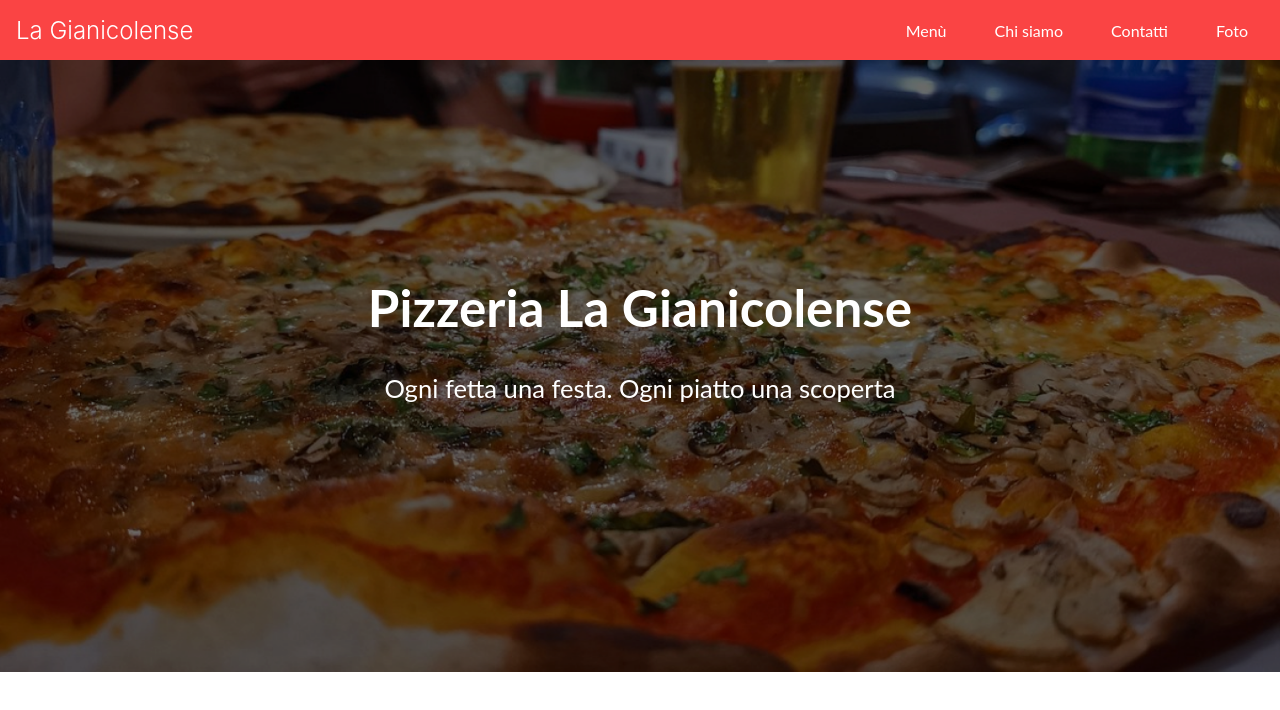
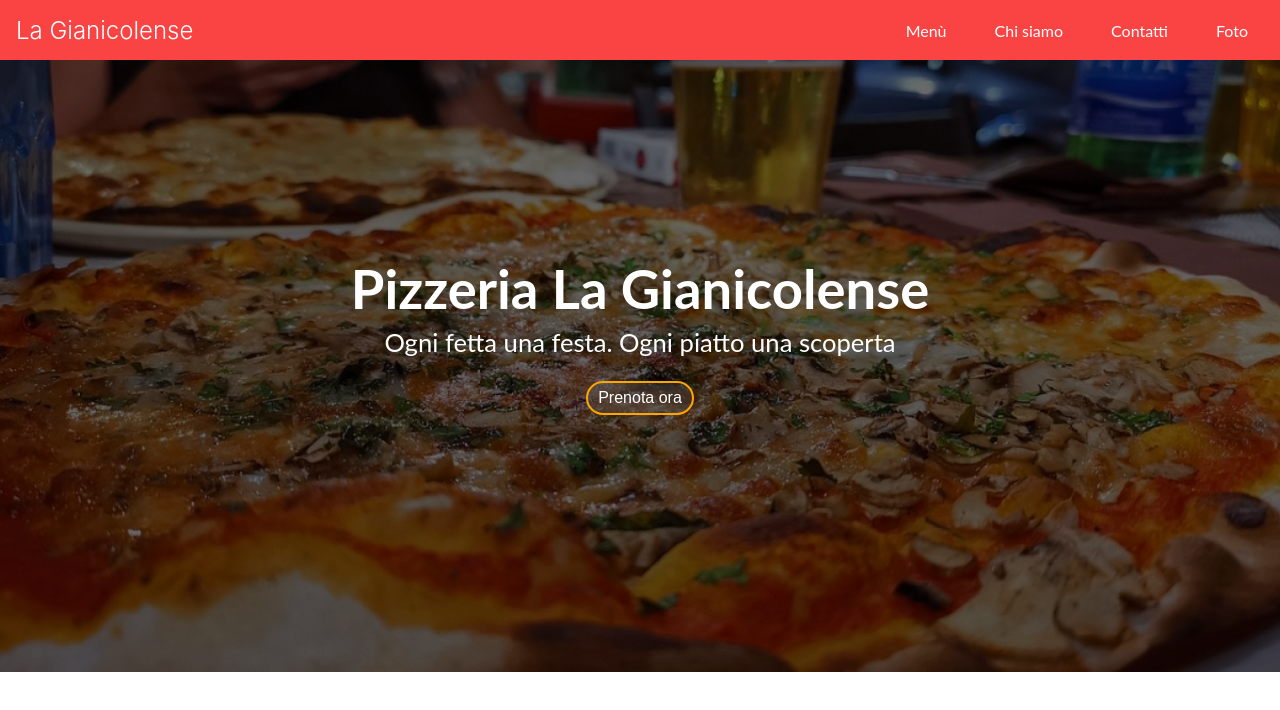
Before and after one commit to GabrielePileri/lagianicolense, a React (Vite) app: page / in a window 1280 px wide. Shown: the top 710 px of the page. Built offline with nearby package versions, Linux system fonts and the light colour scheme.

Commit message:
button added

```diff
--- a/src/components/Hero/Hero.css
+++ b/src/components/Hero/Hero.css
@@ -34,13 +34,38 @@
   justify-content: center;
   width: 100%;
   height: 43vw;
-  font-size: 2vw;
+}
+
+.h1-hero {
+  margin: 0;
+  font-size: 4.25vw;
 }
 
 .p-hero {
   font-family: lato, sans-serif;
   text-align: center;
   color: white;
-  margin-top: 0;
+  margin: 0;
   padding: 0;
+  margin-bottom: 1vw;
+  margin-top: 0.5vw;
+  font-size: 2vw;
 }
+
+.btn-prenota {
+  border-radius: 30px;
+  padding: 0.5vw;
+  padding-left: 0.8vw;
+  padding-right: 0.8vw;
+  background-color: rgba(88, 88, 88, 0.364);
+  color: white;
+  font-size: 1.25vw;
+  margin-top: 0.8vw;
+  border-color: orange;
+  border-style: solid;
+}
+
+.btn-prenota:hover {
+  background-color: orange;
+  transition: background-color 0.3s ease-in-out;
+}
--- a/src/components/Hero/Hero.tsx
+++ b/src/components/Hero/Hero.tsx
@@ -5,8 +5,9 @@ function Hero() {
   return (
     <div className="hero">
       <div className="hero-content">
-        <h1>Pizzeria La Gianicolense</h1>
+        <h1 className="h1-hero">Pizzeria La Gianicolense</h1>
         <p className="p-hero">Ogni fetta una festa. Ogni piatto una scoperta</p>
+        <button className="btn-prenota">Prenota ora</button>
       </div>
       <div className="hero-div">
         <img src={image} className="hero-img" />
```
